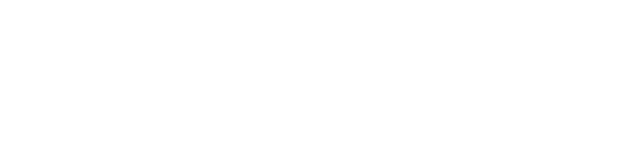
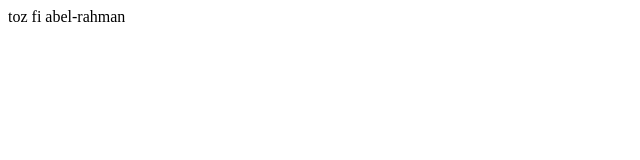
Before and after one commit to ahmed-elnakeeb/p1, a plain HTML site: page index.htm in a window 1280 px wide. Shown: the whole page, without its empty margins (0-640 px from the left). Drawn offline with Linux system fonts and the light colour scheme.

Commit message:
Update index.htm

```diff
--- a/index.htm
+++ b/index.htm
@@ -6,7 +6,7 @@
     <title>Document</title>
 </head>
 <body>
-
+    toz fi abel-rahman
 
 </body>
 </html>
```
